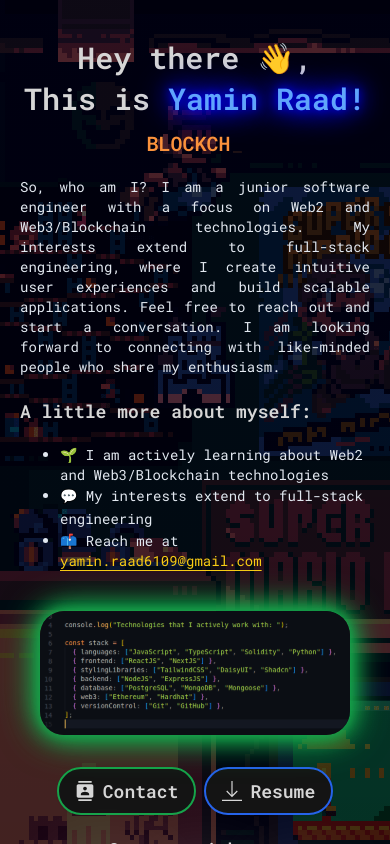
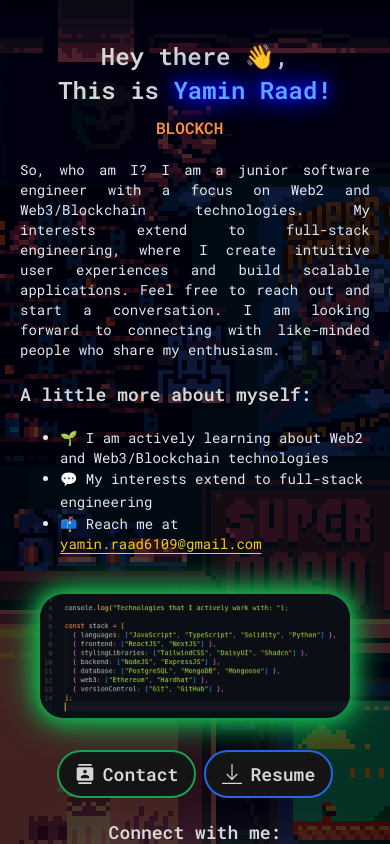
Before and after one commit to Raad05/portfolio, a Next.js app: page / in a window 390 px wide. Shown: the top 844 px of the page. Built offline with nearby package versions, Linux system fonts and the light colour scheme.

Commit message:
reorganized code

```diff
--- a/app/components/Intro/Intro.tsx
+++ b/app/components/Intro/Intro.tsx
@@ -47,7 +47,7 @@ const Intro = () => {
     >
       <div className="md:w-1/2 md:mr-10">
         <div className="who-am-i">
-          <div className="text-3xl md:text-5xl text-center md:text-start font-bold">
+          <div className="text-2xl md:text-5xl text-center md:text-start font-bold">
             <motion.h3
               variants={opacityY}
               initial="initial"
@@ -67,7 +67,7 @@ const Intro = () => {
               ,
             </motion.h3>
             <motion.h3
-              className="leading-normal md:leading-loose"
+              className="text-2xl md:text-5xl leading-normal md:leading-loose"
               variants={opacityY}
               initial="initial"
               whileInView="animate"
@@ -88,7 +88,7 @@ const Intro = () => {
             </motion.h3>
           </div>
           <motion.h3
-            className="text-xl md:text-3xl text-center md:text-start mt-2 md:mt-0 mb-5 md:mb-10 font-bold text-orange-400"
+            className="md:text-3xl text-center md:text-start mt-2 md:mt-0 mb-5 md:mb-10 font-bold text-orange-400"
             variants={opacityXY}
             initial="initial"
             whileInView="animate"
```
